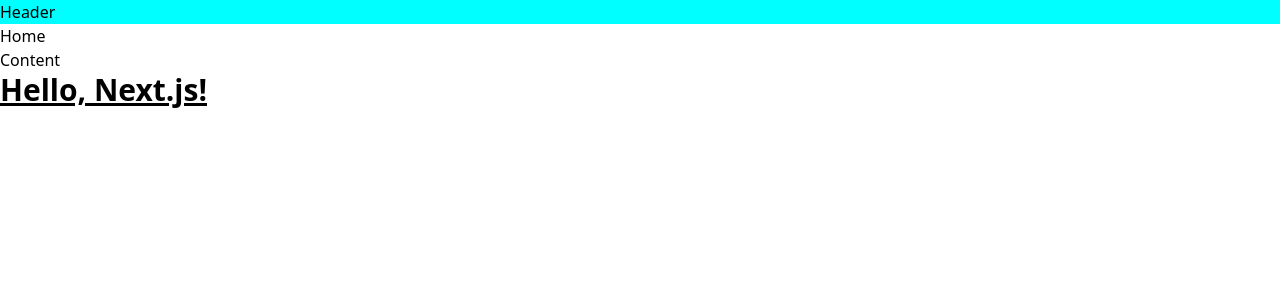
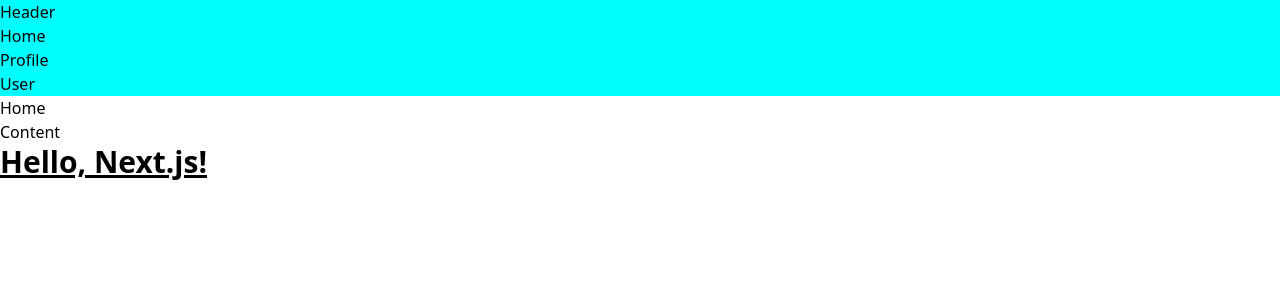
Before and after one commit to 12widasa/Next-JS-Sanber, a Next.js app: page / in a window 1280 px wide. Shown: the top 300 px of the page. Built offline with nearby package versions, Linux system fonts and the light colour scheme.

Commit message:
tugas hari-7

```diff
--- a/components/header/index.js
+++ b/components/header/index.js
@@ -1,5 +1,12 @@
+import Link from 'next/link'
 import styles from './styles.module.css'
 
 export default function Header() {
-  return <div className={styles.header}>Header</div>
+  return <div className={styles.header}>Header
+    <ul>
+      <li><Link href="/">Home</Link></li>
+      <li><Link href="/profile">Profile</Link></li>
+      <li><Link href="/users">User</Link></li>
+    </ul>
+  </div>
 }
--- a/components/layout/index.js
+++ b/components/layout/index.js
@@ -132,6 +132,7 @@
         <link rel="icon" href="/favicon.ico" />
       </Head>
       {children}
+
     </div>
   );
 }
--- /dev/null
+++ b/pages/users/detail.js
@@ -0,0 +1,12 @@
+import Layout from "@/components/layout"
+
+export default function UserDetail() {
+  return (
+
+    <div>
+      <Layout>
+        <p>User Detail</p>
+      </Layout>
+    </div>
+  )
+}
--- /dev/null
+++ b/pages/users/index.js
@@ -0,0 +1,9 @@
+import Layout from "@/components/layout";
+
+export default function Users() {
+  return (
+    <Layout>
+      <p>user</p>
+    </Layout>
+  )
+}
```
